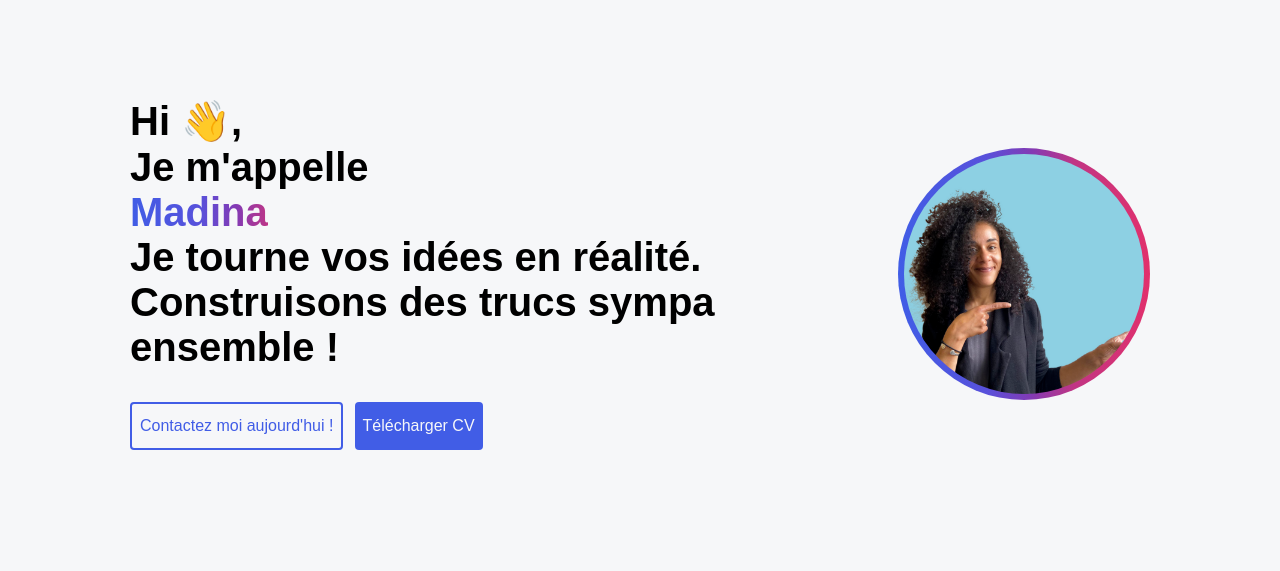
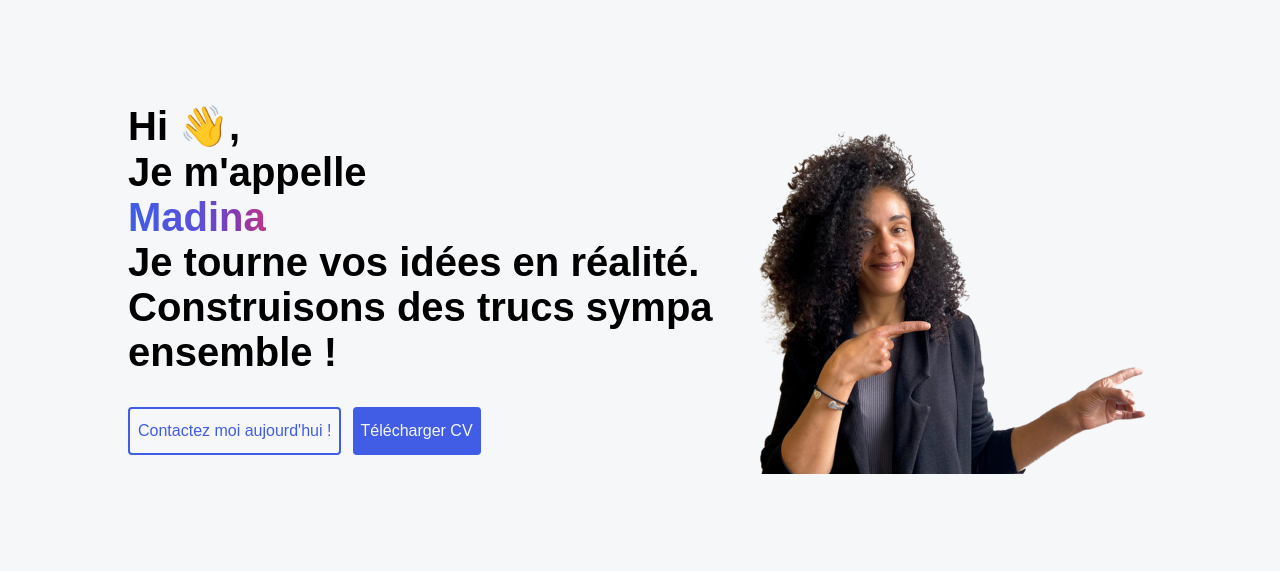
Before and after one commit to MadinaDvlpr/madina_dvlpr.github.io, a website: page index.html in a window 1280 px wide. Shown: the part 47-618 px from the top of the page. Drawn offline with nearby package versions, Linux system fonts and the light colour scheme.

Commit message:
UPDATE hero image section

```diff
--- a/assets/css/style.css
+++ b/assets/css/style.css
@@ -386,8 +386,8 @@ nav .nav-bar .logo a{
     max-width: 60vw;
 }
 .hero img{
-    width: 6em;
-    height: 6em;
+    /* width: 8em;
+    height: 8em; */
     margin: 0 auto;
 }
 .hero-pic{
@@ -398,9 +398,9 @@ nav .nav-bar .logo a{
     background: var(--background-vertical);
 }
 .hero-pic,
-.hero img{
+/* .hero img{
     clip-path:ellipse(50% 50%);
-}
+} */
 
 /* ***********************PORTFOLIO************************ */
 .cross-section,
--- a/index.html
+++ b/index.html
@@ -60,8 +60,11 @@
                 <button class="brand-btn btn-transparent"><a href="assets/pdf/madina_dvlpr_cv.pdf">Contactez moi aujourd'hui !</a></button>
                 <button class="brand-btn btn-fill"><a href="assets/pdf/madina_dvlpr_cv.pdf">Télécharger CV</a></button>
             </div>
-            <div class="hero-pic">
+            <!-- <div class="hero-pic">
                 <img class="hero-img" src="assets/img/hero.png" alt="">
+            </div> -->
+            <div>
+                <img class="hero-img" src="assets/img/hero-removebg.png" alt="">
             </div>
 
 
```
Also changed, not shown: assets/img/hero-removebg.png (added).
